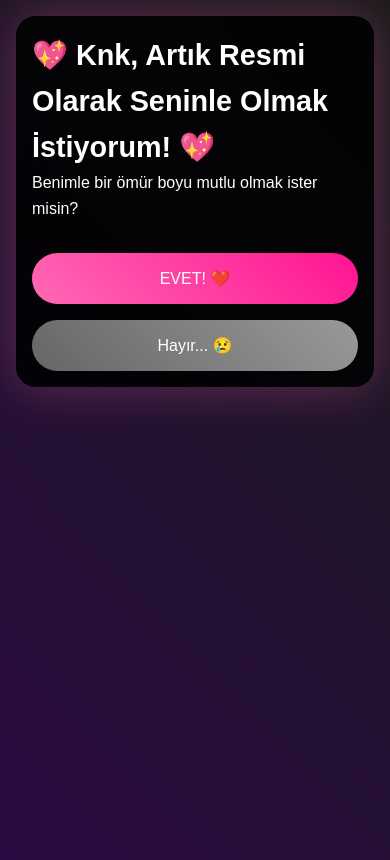
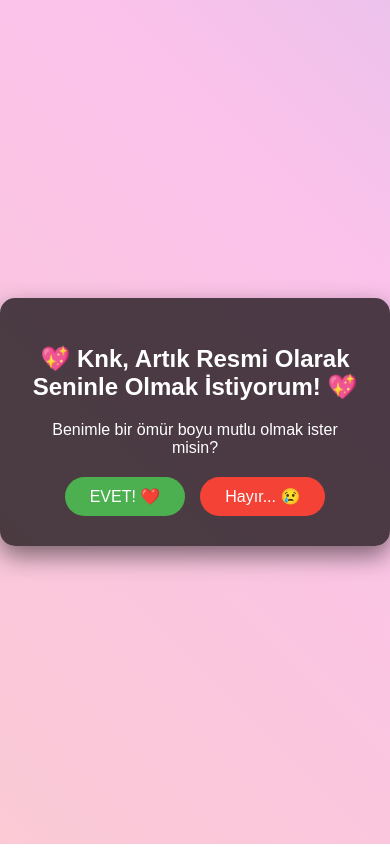
Before and after one commit to firecrost/you, a plain HTML site: page index.html in a window 390 px wide. Drawn offline with Linux system fonts and the light colour scheme.

Commit message:
Update style.css

```diff
--- a/style.css
+++ b/style.css
@@ -1,141 +1,104 @@
-/* Temel Stil */
-* {
+body {
     margin: 0;
     padding: 0;
-    box-sizing: border-box;
+    display: flex;
+    justify-content: center;
+    align-items: center;
+    height: 100vh;
+    background: linear-gradient(45deg, #ff9a9e, #fad0c4, #fbc2eb, #a6c1ee);
+    background-size: 400% 400%;
+    animation: gradientBG 15s ease infinite;
+    font-family: 'Arial', sans-serif;
+    color: #fff;
+    text-align: center;
+    overflow: hidden;
 }
 
-body {
-    background: linear-gradient(45deg, #2a0a42, #1a1a1a);
-    min-height: 100vh;
-    overflow-x: hidden;
-    font-family: 'Arial', sans-serif;
-    color: #fff;
-    line-height: 1.6;
+@keyframes gradientBG {
+    0% { background-position: 0% 50%; }
+    50% { background-position: 100% 50%; }
+    100% { background-position: 0% 50%; }
 }
 
-/* Container */
 .container {
-    max-width: 800px;
-    margin: 2rem auto;
-    padding: 2rem;
-    background: rgba(0, 0, 0, 0.85);
-    border-radius: 20px;
-    backdrop-filter: blur(15px);
-    box-shadow: 0 0 50px rgba(255, 105, 180, 0.3);
-    position: relative;
-    z-index: 2;
+    background: rgba(0, 0, 0, 0.7);
+    padding: 30px;
+    border-radius: 15px;
+    box-shadow: 0 10px 25px rgba(0, 0, 0, 0.5);
+    max-width: 500px;
+    animation: fadeIn 2s;
 }
 
-/* Başlık */
-.header {
-    text-align: center;
-    margin-bottom: 2rem;
-    animation: glow 2s infinite alternate;
+@keyframes fadeIn {
+    from { opacity: 0; transform: translateY(-20px); }
+    to { opacity: 1; transform: translateY(0); }
 }
 
-.heart-img {
-    width: 120px;
-    filter: drop-shadow(0 0 20px #ff69b4);
-    margin-bottom: 1rem;
+h1 {
+    font-size: 24px;
+    margin-bottom: 20px;
 }
 
-/* İçerik */
-.content {
-    padding: 1rem;
-}
-
-.message-box {
-    background: rgba(255, 105, 180, 0.1);
-    padding: 1.5rem;
-    border-radius: 15px;
-    margin-bottom: 2rem;
-    border: 2px solid #ff69b4;
-}
-
-.compliments {
-    display: grid;
-    gap: 1.5rem;
-    margin-bottom: 2rem;
-}
-
-.compliment-box {
-    background: rgba(255, 255, 255, 0.05);
-    padding: 1.5rem;
-    border-radius: 15px;
-    border-left: 5px solid #ff69b4;
-}
-
-ul {
-    padding-left: 1.5rem;
-    margin-top: 1rem;
-}
-
-li {
-    margin-bottom: 0.5rem;
-}
-
-/* Butonlar */
 .buttons {
     display: flex;
     justify-content: center;
-    gap: 1rem;
-    margin-top: 2rem;
-    flex-wrap: wrap;
+    gap: 15px;
+    margin-top: 20px;
 }
 
 button {
-    padding: 1rem 2rem;
-    font-size: 1.2rem;
+    padding: 10px 25px;
     border: none;
-    border-radius: 30px;
+    border-radius: 50px;
+    font-size: 16px;
     cursor: pointer;
-    transition: all 0.3s ease;
-    min-width: 150px;
+    transition: all 0.3s;
 }
 
-button:first-child {
-    background: linear-gradient(45deg, #ff69b4, #ff1493);
+#evetBtn {
+    background: #4CAF50;
     color: white;
 }
 
-button:last-child {
-    background: linear-gradient(45deg, #666, #999);
-    color: white;
+#evetBtn:hover {
+    background: #45a049;
+    transform: scale(1.1);
 }
 
-/* Animasyonlar */
-@keyframes glow {
-    from { text-shadow: 0 0 10px #ff69b4; }
-    to { text-shadow: 0 0 30px #ff69b4; }
+#hayirBtn {
+    background: #f44336;
+    color: white;
+    position: relative;
 }
 
-.animate {
-    animation: fadeInUp 1s ease-out;
+#sonuc {
+    margin-top: 30px;
+    font-size: 28px;
+    font-weight: bold;
+    color: #ffeb3b;
+    animation: pulse 1.5s infinite;
 }
 
-@keyframes fadeInUp {
-    from { opacity: 0; transform: translateY(20px); }
-    to { opacity: 1; transform: translateY(0); }
+@keyframes pulse {
+    0% { transform: scale(1); }
+    50% { transform: scale(1.1); }
+    100% { transform: scale(1); }
 }
 
-/* Mobil Uyum */
-@media (max-width: 768px) {
-    .container {
-        margin: 1rem;
-        padding: 1rem;
-    }
+.hearts {
+    position: absolute;
+    width: 100%;
+    height: 100%;
+    pointer-events: none;
+}
 
-    h1 {
-        font-size: 1.8rem;
-    }
+.heart {
+    position: absolute;
+    font-size: 20px;
+    animation: float 4s ease-in-out infinite;
+}
 
-    .heart-img {
-        width: 80px;
-    }
-
-    button {
-        width: 100%;
-        font-size: 1rem;
-    }
+@keyframes float {
+    0% { transform: translateY(0) rotate(0deg); opacity: 1; }
+    100% { transform: translateY(-100vh) rotate(360deg); opacity: 0; }
 }
```
